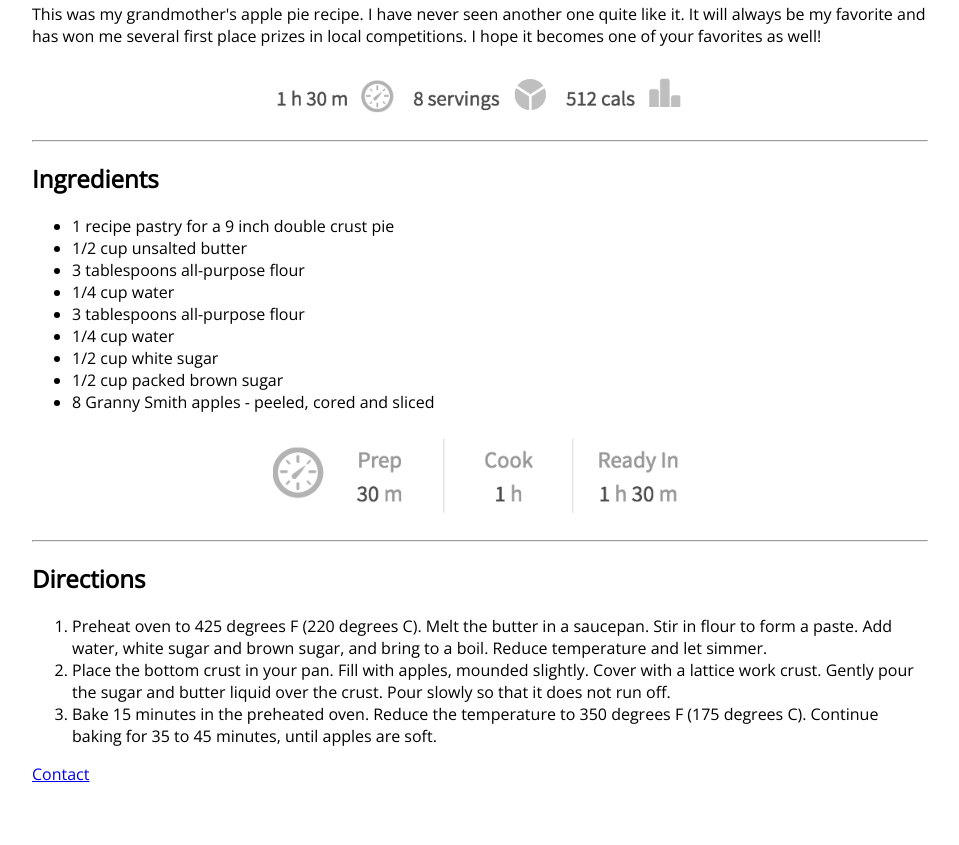
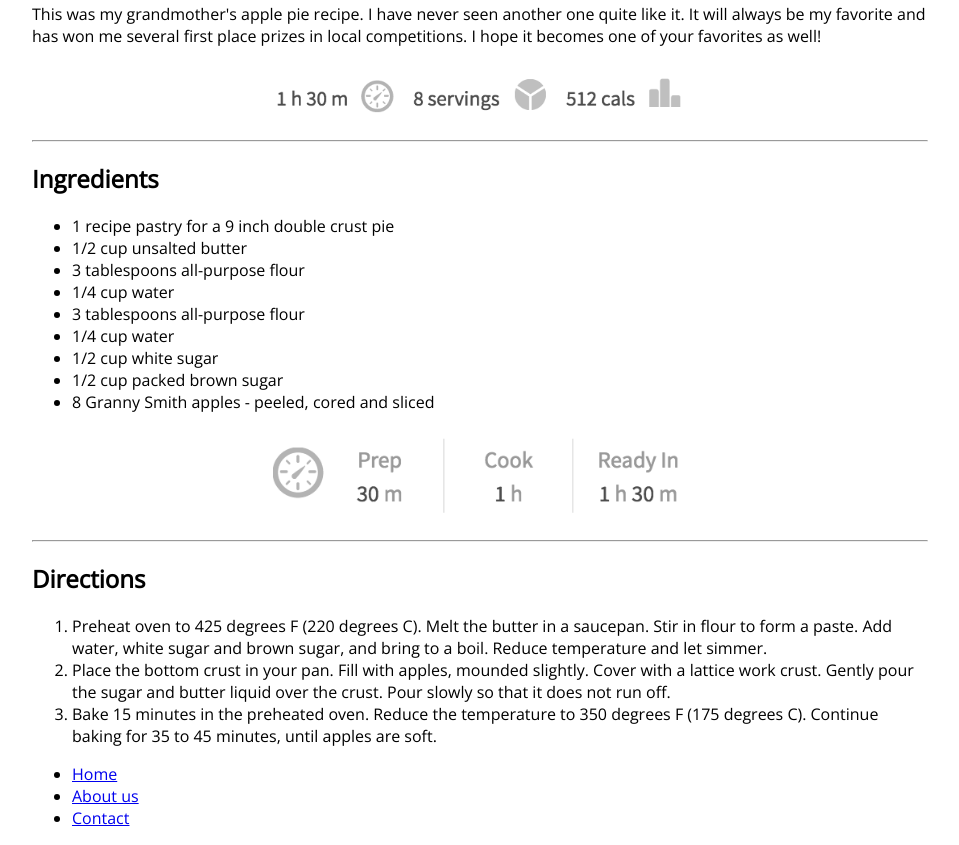
Before and after one commit to HarlandLohora/apple-pie-recipe, a plain HTML site: page index.html in a window 1280 px wide. Shown: the part 413-1258 px from the top of the page, without its empty margins (160-1119 px from the left). Before the commit the page ends 1214 px from the top, so only its background shows below. Drawn offline with nearby package versions, Linux system fonts and the light colour scheme.

Commit message:
footer completo

```diff
--- a/index.html
+++ b/index.html
@@ -50,7 +50,11 @@ prizes in local competitions. I hope it becomes one of your favorites as well!</
 
 <footer>
 	<section class="main">
-		<p><a href="#">Contact</a></p>
+		<ul>
+			<li><a href="#">Home</a></li>
+			<li><a href="#">About us</a></li>
+			<li><a href="#">Contact</a></li>
+		</ul>
 	</section>
 </footer>
 
```
